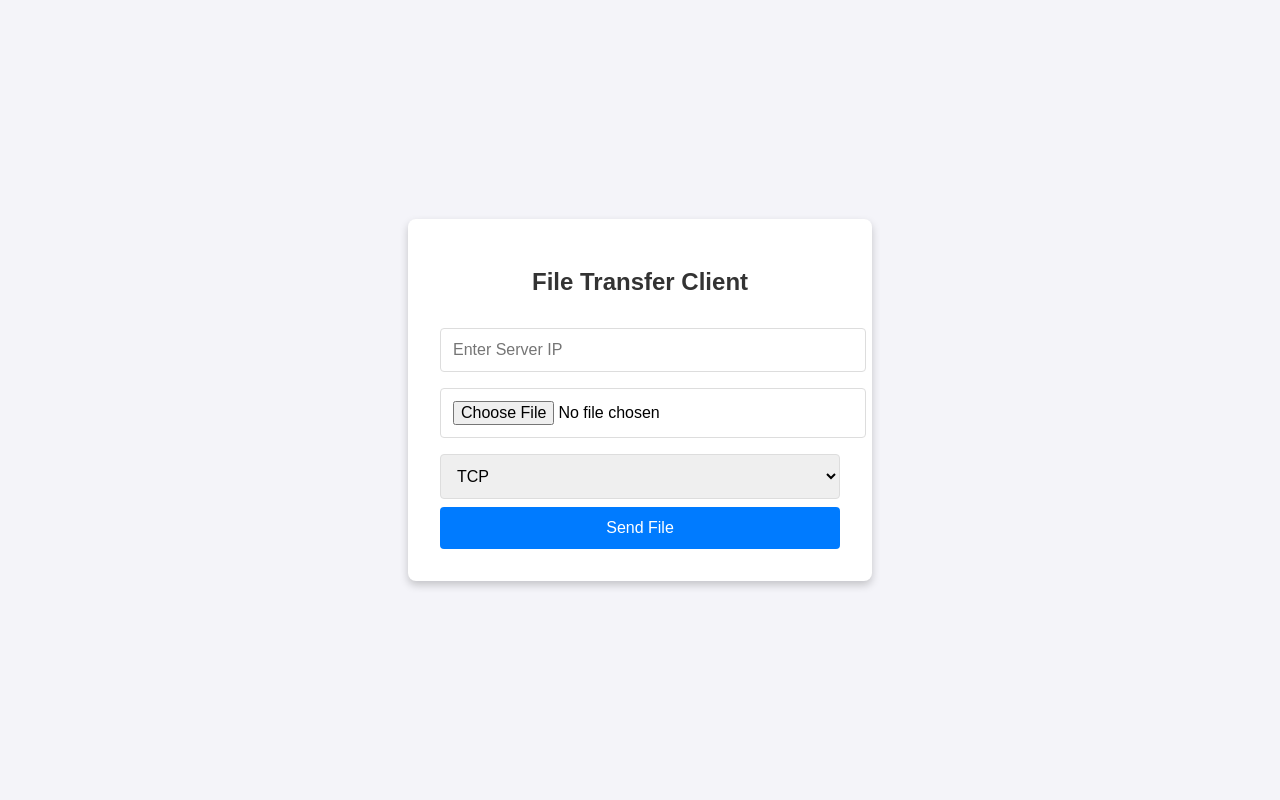
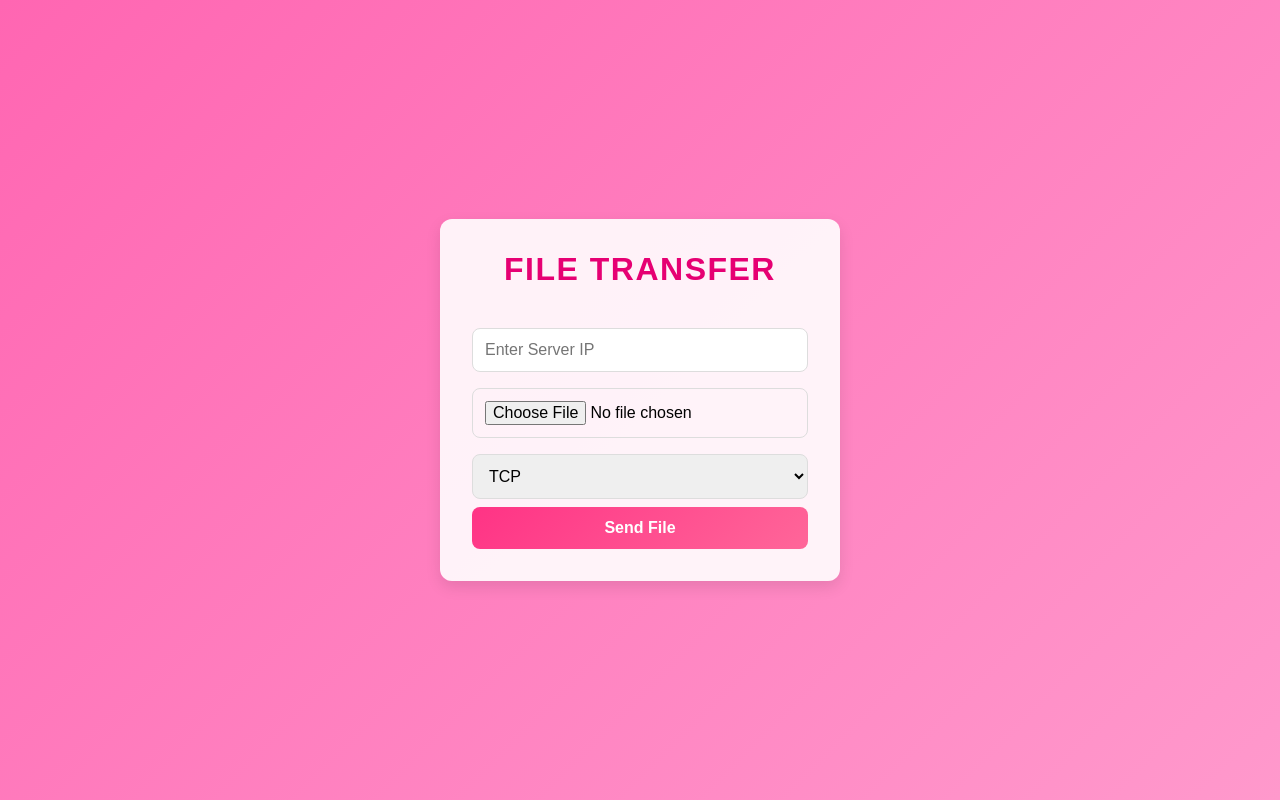
Before and after one commit to DIVA1894/File-Transfer, a Python web app: template templates/index.html in a window 1280 px wide. Run offline with Jinja, Linux system fonts and the light colour scheme; the template is opened without the code that fills it, so the values that code supplies are empty.

Commit message:
ui changes

```diff
--- a/templates/index.html
+++ b/templates/index.html
@@ -3,58 +3,91 @@
 <head>
     <meta charset="UTF-8">
     <meta name="viewport" content="width=device-width, initial-scale=1.0">
-    <title>File Transfer Client</title>
+    <title>File Transfer</title>
     <style>
+        /* Reset styles */
+        * {
+            margin: 0;
+            padding: 0;
+            box-sizing: border-box;
+            font-family: Arial, sans-serif;
+        }
+
+        /* Page background */
         body {
-            font-family: Arial, sans-serif;
             display: flex;
             justify-content: center;
             align-items: center;
             min-height: 100vh;
-            margin: 0;
-            background-color: #f4f4f9;
+            background: linear-gradient(135deg, #ff66b2 0%, #ff99cc 100%);
+            color: #333;
         }
+
+        /* Container styling */
         .container {
-            background-color: #fff;
+            background: rgba(255, 255, 255, 0.9);
             padding: 2em;
-            border-radius: 8px;
-            box-shadow: 0px 4px 8px rgba(0, 0, 0, 0.2);
+            border-radius: 12px;
+            box-shadow: 0 6px 15px rgba(0, 0, 0, 0.1);
             max-width: 400px;
             width: 100%;
             text-align: center;
+            color: #000; /* Black text color */
         }
+
+        /* Heading styling */
         h1 {
-            font-size: 1.5em;
-            color: #333;
+            font-size: 2em;
+            color: #e60073; /* Darker pink for heading */
             margin-bottom: 1em;
+            font-weight: 700;
+            text-transform: uppercase;
+            letter-spacing: 1.5px;
         }
+
+        /* Input and select styling */
         input[type="text"], input[type="file"], select {
             width: 100%;
             padding: 0.75em;
             margin: 0.5em 0;
             border: 1px solid #ddd;
-            border-radius: 4px;
+            border-radius: 8px;
             font-size: 1em;
+            transition: border-color 0.3s ease;
         }
+
+        /* Input focus effect */
+        input[type="text"]:focus, input[type="file"]:focus, select:focus {
+            border-color: #e60073; /* Pink border on focus */
+            outline: none;
+        }
+
+        /* Button styling */
         button {
             width: 100%;
             padding: 0.75em;
-            background-color: #007bff;
+            background: linear-gradient(135deg, #ff3385, #ff6699);
             color: #fff;
             border: none;
-            border-radius: 4px;
+            border-radius: 8px;
             font-size: 1em;
+            font-weight: bold;
             cursor: pointer;
-            transition: background-color 0.3s;
+            transition: background 0.3s, transform 0.2s;
         }
+
         button:hover {
-            background-color: #0056b3;
+            background: linear-gradient(135deg, #e60073, #ff3385);
+            transform: translateY(-2px);
         }
+
+        /* Success and error messages */
         .alert {
             margin-top: 1em;
-            padding: 0.75em;
-            border-radius: 4px;
-            font-size: 0.9em;
+            padding: 1em;
+            border-radius: 8px;
+            font-size: 1em;
+            display: none;
         }
         .alert-success {
             background-color: #d4edda;
@@ -64,11 +97,12 @@
             background-color: #f8d7da;
             color: #721c24;
         }
+
     </style>
 </head>
 <body>
     <div class="container">
-        <h1>File Transfer Client</h1>
+        <h1>File Transfer</h1>
         <input type="text" id="serverIp" placeholder="Enter Server IP">
         <input type="file" id="fileInput">
         <select id="protocol">
@@ -76,7 +110,7 @@
             <option value="UDP">UDP</option>
         </select>
         <button onclick="sendFile()">Send File</button>
-        <div id="message" class="alert" style="display: none;"></div>
+        <div id="message" class="alert"></div>
     </div>
 
     <script>
@@ -86,8 +120,10 @@
             const protocol = document.getElementById('protocol').value;
             const messageBox = document.getElementById('message');
 
-            messageBox.style.display = "none"; // Hide message box initially
+            // Hide message box initially
+            messageBox.style.display = "none";
 
+            // Check if file is selected
             if (fileInput.files.length === 0) {
                 displayMessage("Please select a file.", "error");
                 return;
@@ -110,7 +146,7 @@
                     displayMessage("File transfer failed.", "error");
                 }
             } catch (error) {
-                displayMessage("Error: " + error, "error");
+                displayMessage("Error: " + error.message, "error");
             }
         }
 
```
